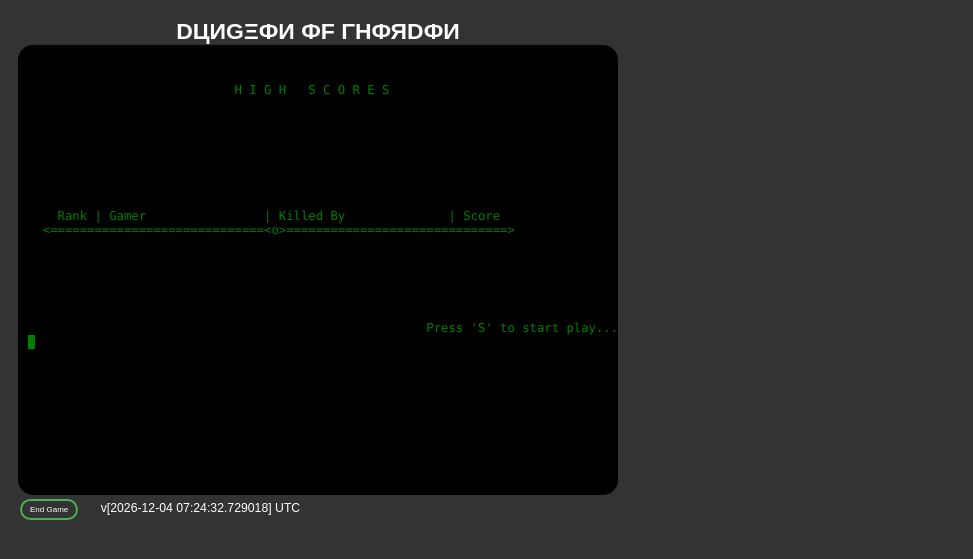
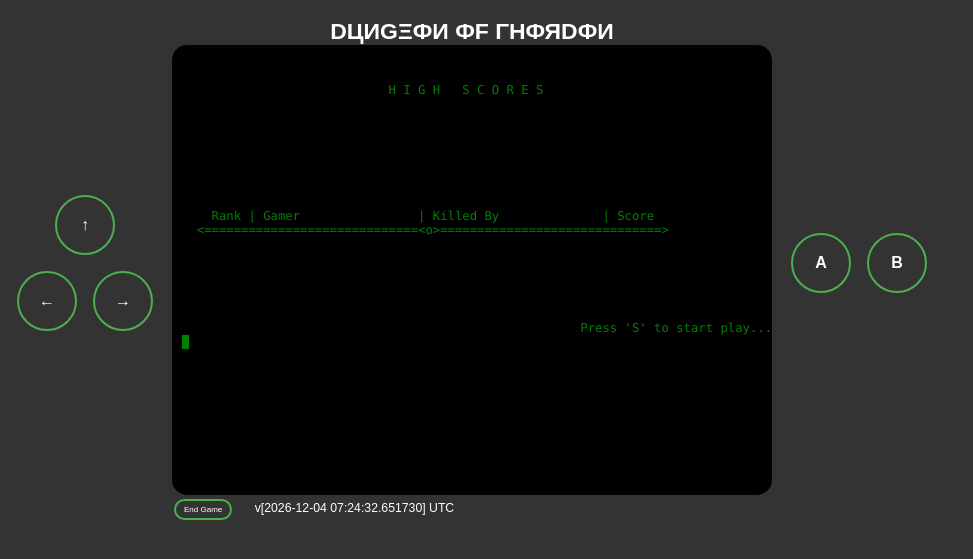
Before and after one commit to tgruby/dungeon-hunt, a Flask app: page / in a window 1280 px wide. Shown: the top 559 px of the page, without its empty margins (0-973 px from the left). Run offline with Flask 2, Linux system fonts and the light colour scheme.

Commit message:
adding controls for mobile play (only works in dungeon.

```diff
--- a/static/style.css
+++ b/static/style.css
@@ -44,13 +44,13 @@ body {
     text-align: center;
     text-decoration: none;
     display: inline-block;
-    font-size: 24px;
+    font-size: 16px;
     font-weight: bold;
-    margin: 12px;
+    margin: 6px;
     transition-duration: 0.4s;
     cursor: pointer;
-    height: 80px;
-    width: 80px;
+    height: 60px;
+    width: 60px;
 }
 
 .green-control {
@@ -70,12 +70,12 @@ body {
     padding: 10px;
 }
 
-.mobile-controls {
-    display: none;
-}
+/*.mobile-controls {*/
+/*    display: none;*/
+/*}*/
 
-@media screen and (max-width: 768px) {
-    .mobile-controls {
-        display: block;
-    }
-}
+/*@media screen and (max-width: 768px) {*/
+/*    .mobile-controls {*/
+/*        display: block;*/
+/*    }*/
+/*}*/
--- a/templates/game.html
+++ b/templates/game.html
@@ -39,14 +39,15 @@
         {# Arrow Controls #}
             <table class="mobile-controls" style="height: 510px;">
                 <tr>
-                    <td></td>
-                    <td style="vertical-align: bottom;"><button id="up_button" class="control green-control" onclick="mobileButtonPushed('w')">&uarr;</button></td>
-                    <td></td>
+                    <td colspan="2" style="vertical-align: bottom; text-align: center"><button id="up_button" class="control green-control" onclick="mobileButtonPushed('w')">&uarr;</button></td>
                 </tr>
                 <tr>
-                    <td style="vertical-align: top; text-align: right;"><button id="left_button" class="control green-control" onclick="mobileButtonPushed('a')">&larr;</button></td>
-                    <td></td>
-                    <td style="vertical-align: top; text-align: left;"><button id="right_button" class="control green-control" onclick="mobileButtonPushed('d')">&rarr;</button></td>
+                    <td style="vertical-align: top;">
+                        <button class="control green-control" onclick="mobileButtonPushed('a')">&larr;</button>
+                    </td>
+                    <td style="vertical-align: top;">
+                        <button class="control green-control" onclick="mobileButtonPushed('d')">&rarr;</button>
+                    </td>
                 </tr>
             </table>
 
```
